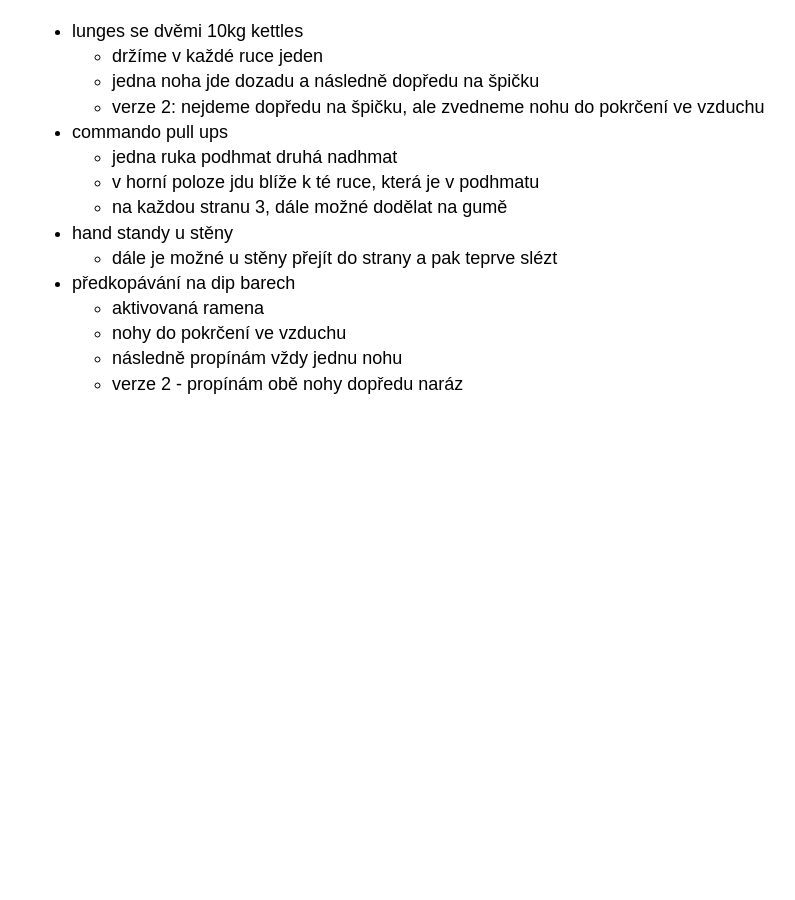
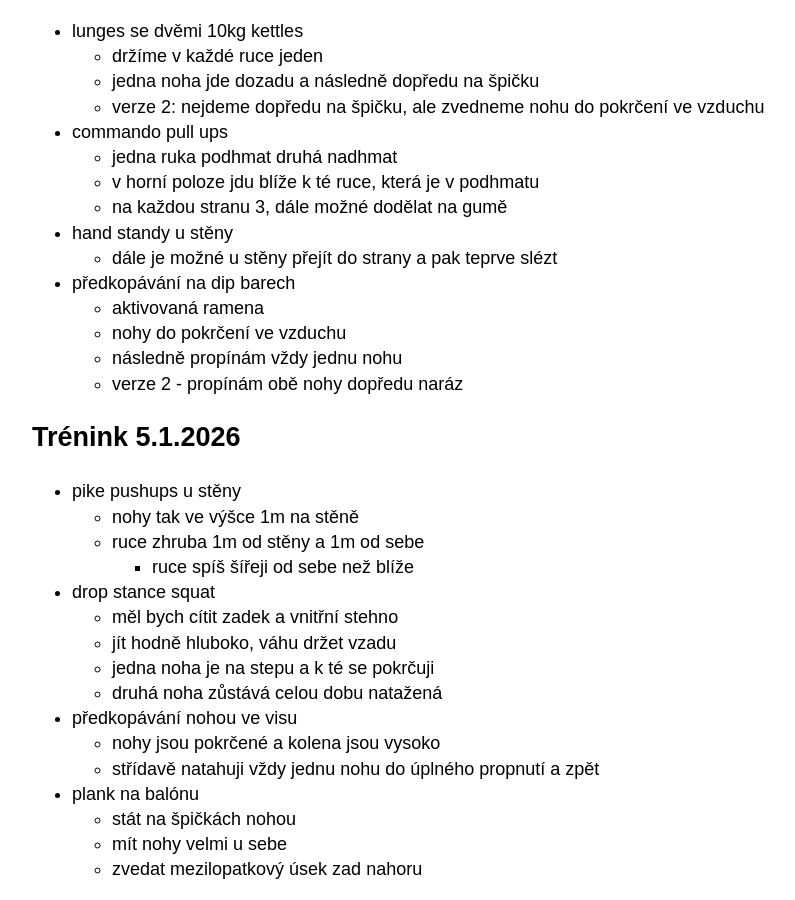
Before and after one commit to hartmaj2/hartmaj2.github.io, a Jekyll site: the page built from sections/sports/fitness.md, in a window 1280 px wide and 900 px high, scrolled down 5975 px. Shown: the whole window, without its empty margins (158-953 px from the left). Built offline with Jekyll 4.4.1, drawn with Linux system fonts in a browser that asks for light colours; before the commit the page ends 6390 px from its top, so only the background shows below that.

Commit message:
Add entry

```diff
--- a/sections/sports/fitness.md
+++ b/sections/sports/fitness.md
@@ -293,3 +293,25 @@ permalink: /sports/fitness
   - nohy do pokrčení ve vzduchu
   - následně propínám vždy jednu nohu
   - verze 2 - propínám obě nohy dopředu naráz
+
+## Trénink 5.1.2026
+
+- pike pushups u stěny
+  - nohy tak ve výšce 1m na stěně
+  - ruce zhruba 1m od stěny a 1m od sebe
+    - ruce spíš šířeji od sebe než blíže
+
+- drop stance squat
+  - měl bych cítit zadek a vnitřní stehno
+  - jít hodně hluboko, váhu držet vzadu
+  - jedna noha je na stepu a k té se pokrčuji
+  - druhá noha zůstává celou dobu natažená
+
+- předkopávání nohou ve visu
+  - nohy jsou pokrčené a kolena jsou vysoko
+  - střídavě natahuji vždy jednu nohu do úplného propnutí a zpět
+
+- plank na balónu
+  - stát na špičkách nohou
+  - mít nohy velmi u sebe
+  - zvedat mezilopatkový úsek zad nahoru
```
